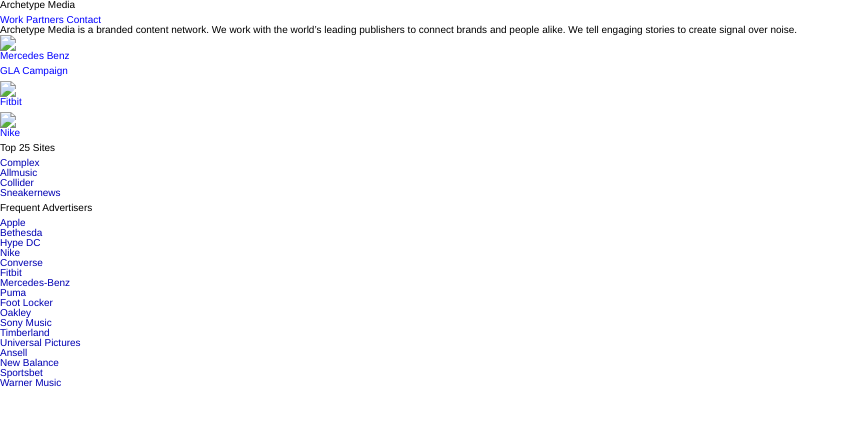
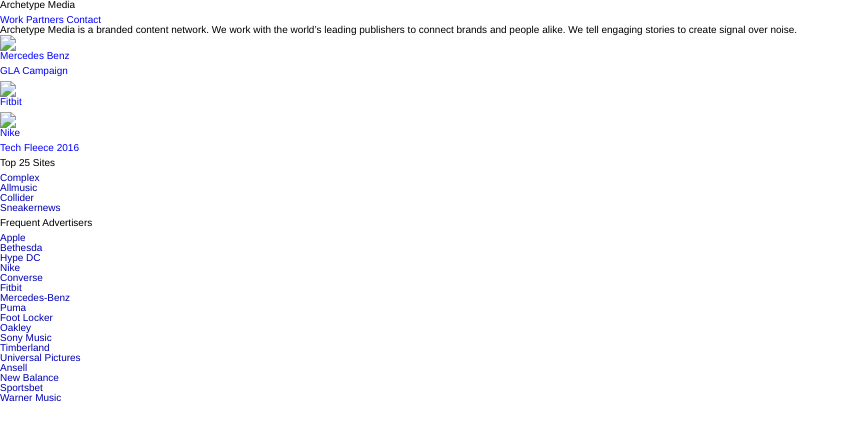
Before and after one commit to Archetype-Media/archetypemedia.com.au, a Jekyll site: the page built from index.html, in a window 1280 px wide. Shown: the top 441 px of the page, without its empty margins (0-857 px from the left). Built offline with Jekyll 4.4.1, drawn with Linux system fonts in a browser that asks for light colours; nearby versions of some CDN libraries.

Commit message:
Updated Nike

```diff
--- a/_work/nike.markdown
+++ b/_work/nike.markdown
@@ -2,4 +2,7 @@
 title: Nike
 date: 2017-04-10 12:41:00 +10:00
 position: 2
+link: http://au.complex.com/sports/beyond-the-arena-robbie-gray-casey-foley-kim-ravaillion
 ---
+
+Tech Fleece 2016
```
